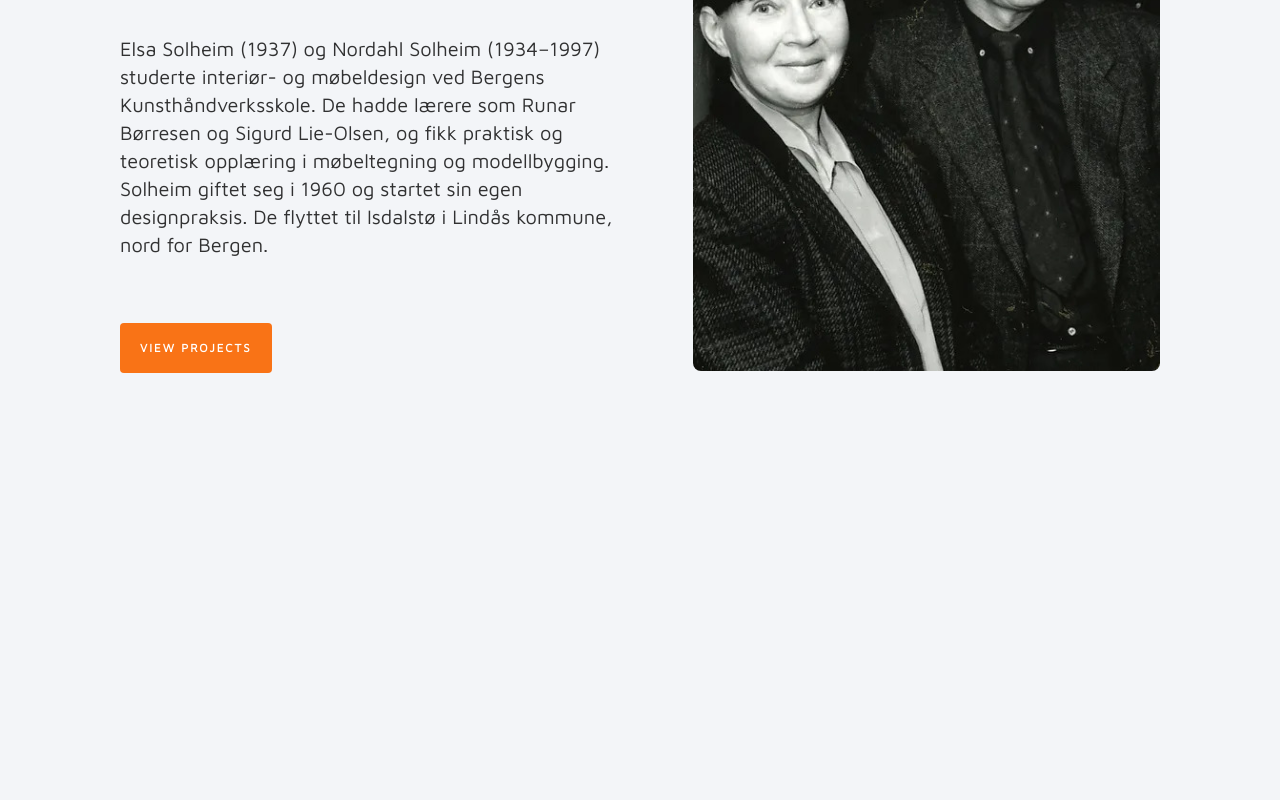
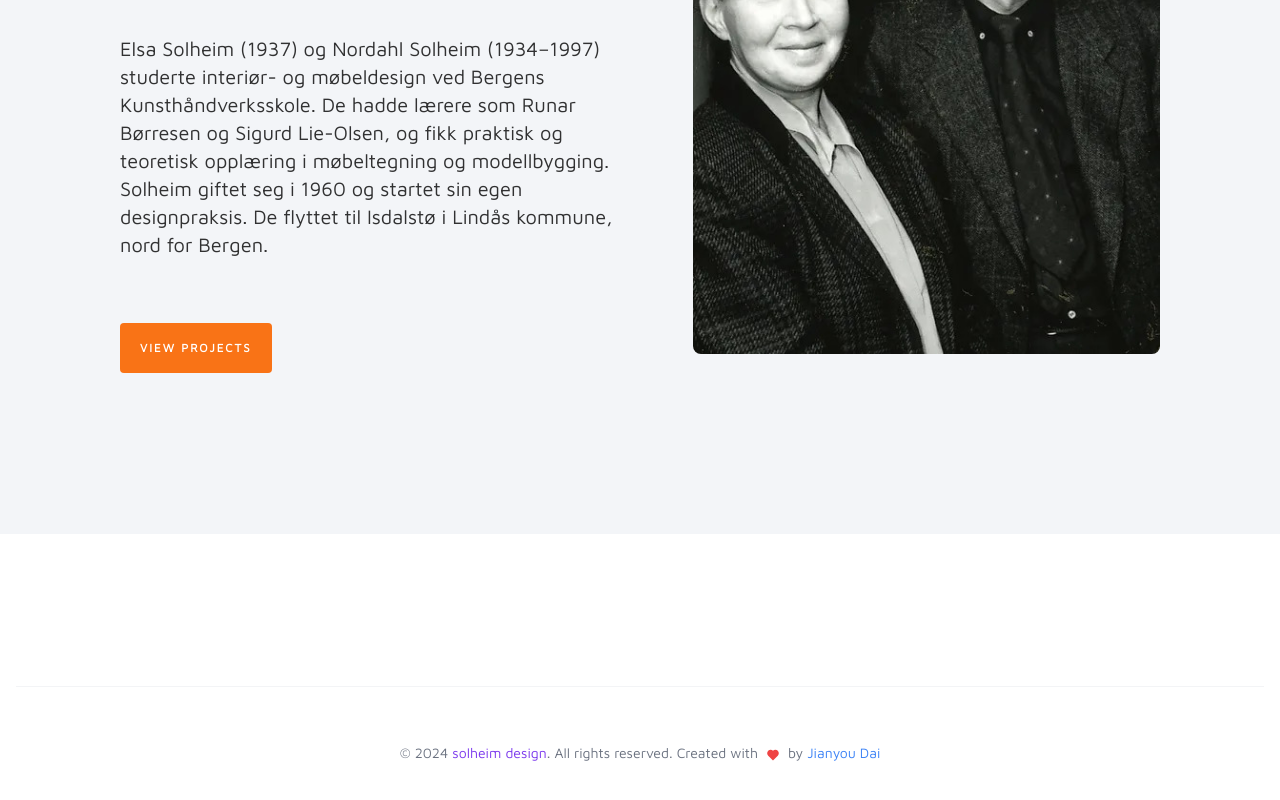
Before and after one commit to iamjianyoudai/solheim-design, a Next.js app: page / in a window 1280 px wide. Shown: the part 370-1170 px from the top of the page. Before the commit the page ends 904 px from the top, so only its background shows below. Built offline with nearby package versions, Linux system fonts and the light colour scheme.

Commit message:
add footer

```diff
--- a/components/layout/PageLayout.tsx
+++ b/components/layout/PageLayout.tsx
@@ -1,4 +1,6 @@
 import React, { useRef } from "react";
+
+import Footer from "../ui/Footer";
 import Header from "./header/Header";
 
 interface PageLayoutProps {
@@ -20,7 +22,7 @@ const PageLayout: React.FC<PageLayoutProps> = ({ children }) => {
       >
         {children}
       </main>
-      {/* <Footer /> */}
+      <Footer />
     </>
   );
 };
--- /dev/null
+++ b/components/ui/Copyright.tsx
@@ -0,0 +1,32 @@
+import Link from "next/link";
+import { BiSolidHeart } from "react-icons/bi";
+
+const Copyright = () => {
+  return (
+    <div className="pt-7 mt-7 md:mt-14 md:pt-14 border-t border-t-gray-100 text-gray-500 text-center">
+      <p className="text-center items-center mx-auto text-sm">
+        &copy; 2024{" "}
+        <Link href="/" className="text-violet-600">
+          solheim design
+        </Link>
+        . All rights reserved. Created with{" "}
+        <BiSolidHeart
+          className="text-red-500 mx-1 inline-block"
+          aria-label="heart-icon"
+          role="img"
+        />{" "}
+        by{" "}
+        <Link
+          href="https://www.linkedin.com/in/jianyoudai/"
+          target="_blank"
+          rel="noopener noreferrer nofollow"
+          className="text-blue-500"
+        >
+          Jianyou Dai
+        </Link>
+      </p>
+    </div>
+  );
+};
+
+export default Copyright;
--- /dev/null
+++ b/components/ui/Footer.tsx
@@ -0,0 +1,16 @@
+import Copyright from "./Copyright";
+type SectionProps = {
+  className: string;
+};
+
+const Footer = () => {
+  return (
+    <footer className={`overflow-hidden w-full h-full bg-white py-16 md:py-24`}>
+      <div className="wrapper z-20 relative">
+        <Copyright />
+      </div>
+    </footer>
+  );
+};
+
+export default Footer;
```
Also changed, not shown: 1 other file (tests, documents, lock files or other folders).
